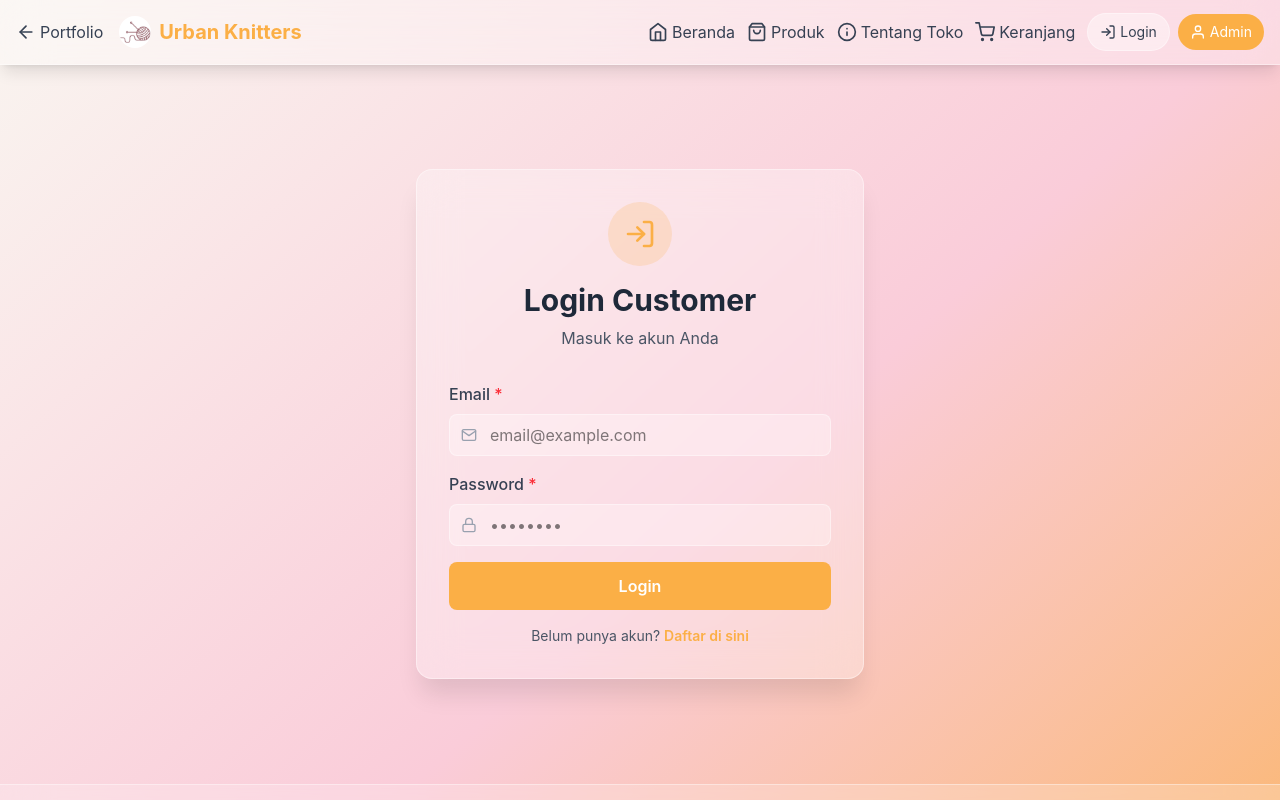
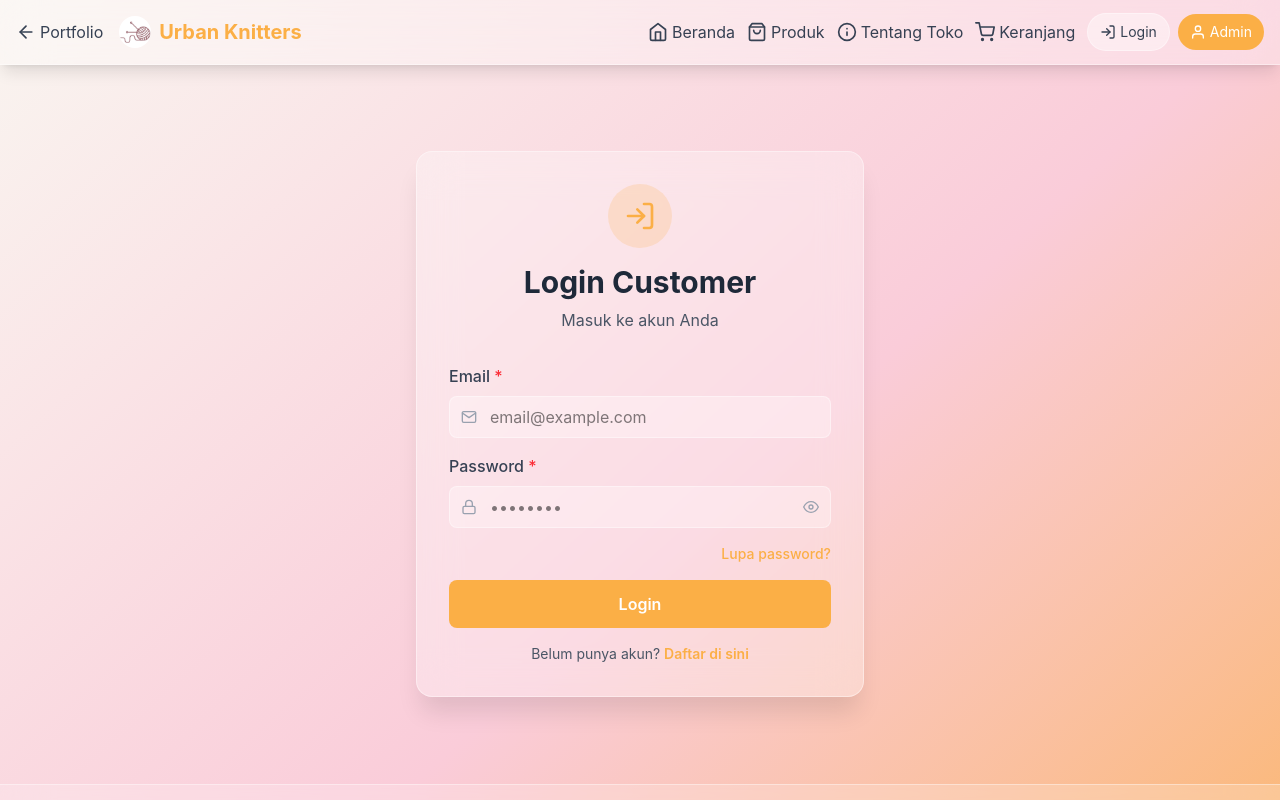
Before and after one commit to salwafakhirahh/toko-rajut-website, a React (Vite) app: page /toko/login in a window 1280 px wide. Shown: the top 800 px of the page. Built offline with nearby package versions, Linux system fonts and the light colour scheme; no server answers.

Commit message:
feat: tombol tampilkan password di semua form login dan register

```diff
--- a/src/components/admin/AdminLogin.jsx
+++ b/src/components/admin/AdminLogin.jsx
@@ -1,6 +1,6 @@
 import React, { useState } from 'react';
 import { Link, useNavigate } from 'react-router-dom';
-import { FiLock, FiMail, FiShield, FiUserPlus } from 'react-icons/fi';
+import { FiLock, FiMail, FiShield, FiUserPlus, FiEye, FiEyeOff } from 'react-icons/fi';
 import toast from 'react-hot-toast';
 import { supabase } from '../../services/supabaseClient';
 import { loginWithToken } from '../../services/authService';
@@ -10,6 +10,8 @@ const AdminLogin = () => {
   const [formData, setFormData] = useState({ email: '', password: '', token: '' });
   const [errors, setErrors] = useState({});
   const [loading, setLoading] = useState(false);
+  const [showPassword, setShowPassword] = useState(false);
+  const [showToken, setShowToken] = useState(false);
   const navigate = useNavigate();
 
   const handleChange = (e) => {
@@ -115,15 +117,24 @@ const AdminLogin = () => {
             <div className="relative">
               <FiLock className="absolute left-3 top-1/2 transform -translate-y-1/2 text-gray-400" />
               <input
-                type="password"
+                type={showPassword ? 'text' : 'password'}
                 name="password"
                 value={formData.password}
                 onChange={handleChange}
                 placeholder="••••••••"
-                className={`w-full pl-10 pr-4 py-2 bg-white/30 rounded-lg border focus:outline-none focus:ring-2 focus:ring-dustyRose ${
+                className={`w-full pl-10 pr-10 py-2 bg-white/30 rounded-lg border focus:outline-none focus:ring-2 focus:ring-dustyRose ${
                   errors.password ? 'border-red-400' : 'border-white/40'
                 }`}
               />
+              <button
+                type="button"
+                onClick={() => setShowPassword((prev) => !prev)}
+                className="absolute right-3 top-1/2 transform -translate-y-1/2 text-gray-400 hover:text-gray-600"
+                tabIndex={-1}
+                aria-label={showPassword ? 'Sembunyikan password' : 'Tampilkan password'}
+              >
+                {showPassword ? <FiEyeOff className="w-4 h-4" /> : <FiEye className="w-4 h-4" />}
+              </button>
             </div>
             {errors.password && (
               <p className="text-xs text-red-500 mt-1">{errors.password}</p>
@@ -137,19 +148,37 @@ const AdminLogin = () => {
             <div className="relative">
               <FiShield className="absolute left-3 top-1/2 transform -translate-y-1/2 text-gray-400" />
               <input
-                type="password"
+                type={showToken ? 'text' : 'password'}
                 name="token"
                 value={formData.token}
                 onChange={handleChange}
                 placeholder="Masukkan token admin"
-                className={`w-full pl-10 pr-4 py-2 bg-white/30 rounded-lg border focus:outline-none focus:ring-2 focus:ring-dustyRose ${
+                className={`w-full pl-10 pr-10 py-2 bg-white/30 rounded-lg border focus:outline-none focus:ring-2 focus:ring-dustyRose ${
                   errors.token ? 'border-red-400' : 'border-white/40'
                 }`}
               />
+              <button
+                type="button"
+                onClick={() => setShowToken((prev) => !prev)}
+                className="absolute right-3 top-1/2 transform -translate-y-1/2 text-gray-400 hover:text-gray-600"
+                tabIndex={-1}
+                aria-label={showToken ? 'Sembunyikan token' : 'Tampilkan token'}
+              >
+                {showToken ? <FiEyeOff className="w-4 h-4" /> : <FiEye className="w-4 h-4" />}
+              </button>
             </div>
             {errors.token && (
               <p className="text-xs text-red-500 mt-1">{errors.token}</p>
             )}
+          </div>
+
+          <div className="flex justify-end">
+            <Link
+              to="/toko/forgot-password"
+              className="text-sm text-dustyRose hover:text-coral font-medium"
+            >
+              Lupa password?
+            </Link>
           </div>
 
           <button
--- a/src/components/admin/AdminRegister.jsx
+++ b/src/components/admin/AdminRegister.jsx
@@ -1,6 +1,6 @@
 import React, { useState } from 'react';
 import { Link, useNavigate } from 'react-router-dom';
-import { FiMail, FiLock, FiUser, FiShield, FiUserPlus } from 'react-icons/fi';
+import { FiMail, FiLock, FiUser, FiShield, FiUserPlus, FiEye, FiEyeOff } from 'react-icons/fi';
 import toast from 'react-hot-toast';
 import { supabase } from '../../services/supabaseClient';
 import LoadingSpinner from '../common/LoadingSpinner';
@@ -15,6 +15,9 @@ const AdminRegister = () => {
   });
   const [errors, setErrors] = useState({});
   const [loading, setLoading] = useState(false);
+  const [showPassword, setShowPassword] = useState(false);
+  const [showConfirmPassword, setShowConfirmPassword] = useState(false);
+  const [showAdminToken, setShowAdminToken] = useState(false);
   const navigate = useNavigate();
 
   const ADMIN_TOKEN = import.meta.env.VITE_ADMIN_TOKEN || 'rahasia_admin_123';
@@ -160,15 +163,24 @@ const AdminRegister = () => {
             <div className="relative">
               <FiLock className="absolute left-3 top-1/2 transform -translate-y-1/2 text-gray-400" />
               <input
-                type="password"
+                type={showPassword ? 'text' : 'password'}
                 name="password"
                 value={formData.password}
                 onChange={handleChange}
                 placeholder="Minimal 6 karakter"
-                className={`w-full pl-10 pr-4 py-2 bg-white/30 rounded-lg border focus:outline-none focus:ring-2 focus:ring-dustyRose ${
+                className={`w-full pl-10 pr-10 py-2 bg-white/30 rounded-lg border focus:outline-none focus:ring-2 focus:ring-dustyRose ${
                   errors.password ? 'border-red-400' : 'border-white/40'
                 }`}
               />
+              <button
+                type="button"
+                onClick={() => setShowPassword((prev) => !prev)}
+                className="absolute right-3 top-1/2 transform -translate-y-1/2 text-gray-400 hover:text-gray-600"
+                tabIndex={-1}
+                aria-label={showPassword ? 'Sembunyikan password' : 'Tampilkan password'}
+              >
+                {showPassword ? <FiEyeOff className="w-4 h-4" /> : <FiEye className="w-4 h-4" />}
+              </button>
             </div>
             {errors.password && (
               <p className="text-xs text-red-500 mt-1">{errors.password}</p>
@@ -182,15 +194,24 @@ const AdminRegister = () => {
             <div className="relative">
               <FiLock className="absolute left-3 top-1/2 transform -translate-y-1/2 text-gray-400" />
               <input
-                type="password"
+                type={showConfirmPassword ? 'text' : 'password'}
                 name="confirmPassword"
                 value={formData.confirmPassword}
                 onChange={handleChange}
                 placeholder="Ulangi password"
-                className={`w-full pl-10 pr-4 py-2 bg-white/30 rounded-lg border focus:outline-none focus:ring-2 focus:ring-dustyRose ${
+                className={`w-full pl-10 pr-10 py-2 bg-white/30 rounded-lg border focus:outline-none focus:ring-2 focus:ring-dustyRose ${
                   errors.confirmPassword ? 'border-red-400' : 'border-white/40'
                 }`}
               />
+              <button
+                type="button"
+                onClick={() => setShowConfirmPassword((prev) => !prev)}
+                className="absolute right-3 top-1/2 transform -translate-y-1/2 text-gray-400 hover:text-gray-600"
+                tabIndex={-1}
+                aria-label={showConfirmPassword ? 'Sembunyikan password' : 'Tampilkan password'}
+              >
+                {showConfirmPassword ? <FiEyeOff className="w-4 h-4" /> : <FiEye className="w-4 h-4" />}
+              </button>
             </div>
             {errors.confirmPassword && (
               <p className="text-xs text-red-500 mt-1">{errors.confirmPassword}</p>
@@ -204,22 +225,30 @@ const AdminRegister = () => {
             <div className="relative">
               <FiShield className="absolute left-3 top-1/2 transform -translate-y-1/2 text-gray-400" />
               <input
-                type="password"
+                type={showAdminToken ? 'text' : 'password'}
                 name="adminToken"
                 value={formData.adminToken}
                 onChange={handleChange}
                 placeholder="Masukkan token admin"
-                className={`w-full pl-10 pr-4 py-2 bg-white/30 rounded-lg border focus:outline-none focus:ring-2 focus:ring-dustyRose ${
+                className={`w-full pl-10 pr-10 py-2 bg-white/30 rounded-lg border focus:outline-none focus:ring-2 focus:ring-dustyRose ${
                   errors.adminToken ? 'border-red-400' : 'border-white/40'
                 }`}
               />
+              <button
+                type="button"
+                onClick={() => setShowAdminToken((prev) => !prev)}
+                className="absolute right-3 top-1/2 transform -translate-y-1/2 text-gray-400 hover:text-gray-600"
+                tabIndex={-1}
+                aria-label={showAdminToken ? 'Sembunyikan token' : 'Tampilkan token'}
+              >
+                {showAdminToken ? <FiEyeOff className="w-4 h-4" /> : <FiEye className="w-4 h-4" />}
+              </button>
             </div>
             {errors.adminToken && (
               <p className="text-xs text-red-500 mt-1">{errors.adminToken}</p>
             )}
             <p className="text-xs text-gray-500 mt-1">
-              Hanya yang tahu token yang bisa daftar admin
-            </p>
+              Hanya yang tahu token yang bisa daftar admin            </p>
           </div>
 
           <button
--- a/src/pages/LoginPage.jsx
+++ b/src/pages/LoginPage.jsx
@@ -1,6 +1,6 @@
 import React, { useState } from 'react';
 import { Link, useNavigate } from 'react-router-dom';
-import { FiMail, FiLock, FiLogIn } from 'react-icons/fi';
+import { FiMail, FiLock, FiLogIn, FiEye, FiEyeOff } from 'react-icons/fi';
 import toast from 'react-hot-toast';
 import { useAuth } from '../contexts/AuthContext';
 
@@ -8,6 +8,7 @@ const LoginPage = () => {
   const [formData, setFormData] = useState({ email: '', password: '' });
   const [errors, setErrors] = useState({});
   const [loading, setLoading] = useState(false);
+  const [showPassword, setShowPassword] = useState(false);
   const { login } = useAuth();
   const navigate = useNavigate();
 
@@ -92,19 +93,37 @@ const LoginPage = () => {
             <div className="relative">
               <FiLock className="absolute left-3 top-1/2 transform -translate-y-1/2 text-gray-400" />
               <input
-                type="password"
+                type={showPassword ? 'text' : 'password'}
                 name="password"
                 value={formData.password}
                 onChange={handleChange}
                 placeholder="••••••••"
-                className={`w-full pl-10 pr-4 py-2 bg-white/30 rounded-lg border focus:outline-none focus:ring-2 focus:ring-dustyRose ${
+                className={`w-full pl-10 pr-10 py-2 bg-white/30 rounded-lg border focus:outline-none focus:ring-2 focus:ring-dustyRose ${
                   errors.password ? 'border-red-400' : 'border-white/40'
                 }`}
               />
+              <button
+                type="button"
+                onClick={() => setShowPassword((prev) => !prev)}
+                className="absolute right-3 top-1/2 transform -translate-y-1/2 text-gray-400 hover:text-gray-600"
+                tabIndex={-1}
+                aria-label={showPassword ? 'Sembunyikan password' : 'Tampilkan password'}
+              >
+                {showPassword ? <FiEyeOff className="w-4 h-4" /> : <FiEye className="w-4 h-4" />}
+              </button>
             </div>
             {errors.password && (
               <p className="text-xs text-red-500 mt-1">{errors.password}</p>
             )}
+          </div>
+
+          <div className="flex justify-end">
+            <Link
+              to="/toko/forgot-password"
+              className="text-sm text-dustyRose hover:text-coral font-medium"
+            >
+              Lupa password?
+            </Link>
           </div>
 
           <button
--- a/src/pages/RegisterPage.jsx
+++ b/src/pages/RegisterPage.jsx
@@ -1,6 +1,6 @@
 import React, { useState } from 'react';
 import { Link, useNavigate } from 'react-router-dom';
-import { FiMail, FiLock, FiUser, FiUserPlus } from 'react-icons/fi';
+import { FiMail, FiLock, FiUser, FiUserPlus, FiEye, FiEyeOff } from 'react-icons/fi';
 import toast from 'react-hot-toast';
 import { useAuth } from '../contexts/AuthContext';
 
@@ -13,6 +13,8 @@ const RegisterPage = () => {
   });
   const [errors, setErrors] = useState({});
   const [loading, setLoading] = useState(false);
+  const [showPassword, setShowPassword] = useState(false);
+  const [showConfirmPassword, setShowConfirmPassword] = useState(false);
   const { register } = useAuth();
   const navigate = useNavigate();
 
@@ -129,15 +131,24 @@ const RegisterPage = () => {
             <div className="relative">
               <FiLock className="absolute left-3 top-1/2 transform -translate-y-1/2 text-gray-400" />
               <input
-                type="password"
+                type={showPassword ? 'text' : 'password'}
                 name="password"
                 value={formData.password}
                 onChange={handleChange}
                 placeholder="Minimal 6 karakter"
-                className={`w-full pl-10 pr-4 py-2 bg-white/30 rounded-lg border focus:outline-none focus:ring-2 focus:ring-dustyRose ${
+                className={`w-full pl-10 pr-10 py-2 bg-white/30 rounded-lg border focus:outline-none focus:ring-2 focus:ring-dustyRose ${
                   errors.password ? 'border-red-400' : 'border-white/40'
                 }`}
               />
+              <button
+                type="button"
+                onClick={() => setShowPassword((prev) => !prev)}
+                className="absolute right-3 top-1/2 transform -translate-y-1/2 text-gray-400 hover:text-gray-600"
+                tabIndex={-1}
+                aria-label={showPassword ? 'Sembunyikan password' : 'Tampilkan password'}
+              >
+                {showPassword ? <FiEyeOff className="w-4 h-4" /> : <FiEye className="w-4 h-4" />}
+              </button>
             </div>
             {errors.password && (
               <p className="text-xs text-red-500 mt-1">{errors.password}</p>
@@ -151,15 +162,24 @@ const RegisterPage = () => {
             <div className="relative">
               <FiLock className="absolute left-3 top-1/2 transform -translate-y-1/2 text-gray-400" />
               <input
-                type="password"
+                type={showConfirmPassword ? 'text' : 'password'}
                 name="confirmPassword"
                 value={formData.confirmPassword}
                 onChange={handleChange}
                 placeholder="Ulangi password"
-                className={`w-full pl-10 pr-4 py-2 bg-white/30 rounded-lg border focus:outline-none focus:ring-2 focus:ring-dustyRose ${
+                className={`w-full pl-10 pr-10 py-2 bg-white/30 rounded-lg border focus:outline-none focus:ring-2 focus:ring-dustyRose ${
                   errors.confirmPassword ? 'border-red-400' : 'border-white/40'
                 }`}
               />
+              <button
+                type="button"
+                onClick={() => setShowConfirmPassword((prev) => !prev)}
+                className="absolute right-3 top-1/2 transform -translate-y-1/2 text-gray-400 hover:text-gray-600"
+                tabIndex={-1}
+                aria-label={showConfirmPassword ? 'Sembunyikan password' : 'Tampilkan password'}
+              >
+                {showConfirmPassword ? <FiEyeOff className="w-4 h-4" /> : <FiEye className="w-4 h-4" />}
+              </button>
             </div>
             {errors.confirmPassword && (
               <p className="text-xs text-red-500 mt-1">{errors.confirmPassword}</p>
```
Also changed, not shown: src/components/admin/Dashboard.jsx (+12 -5 lines).
